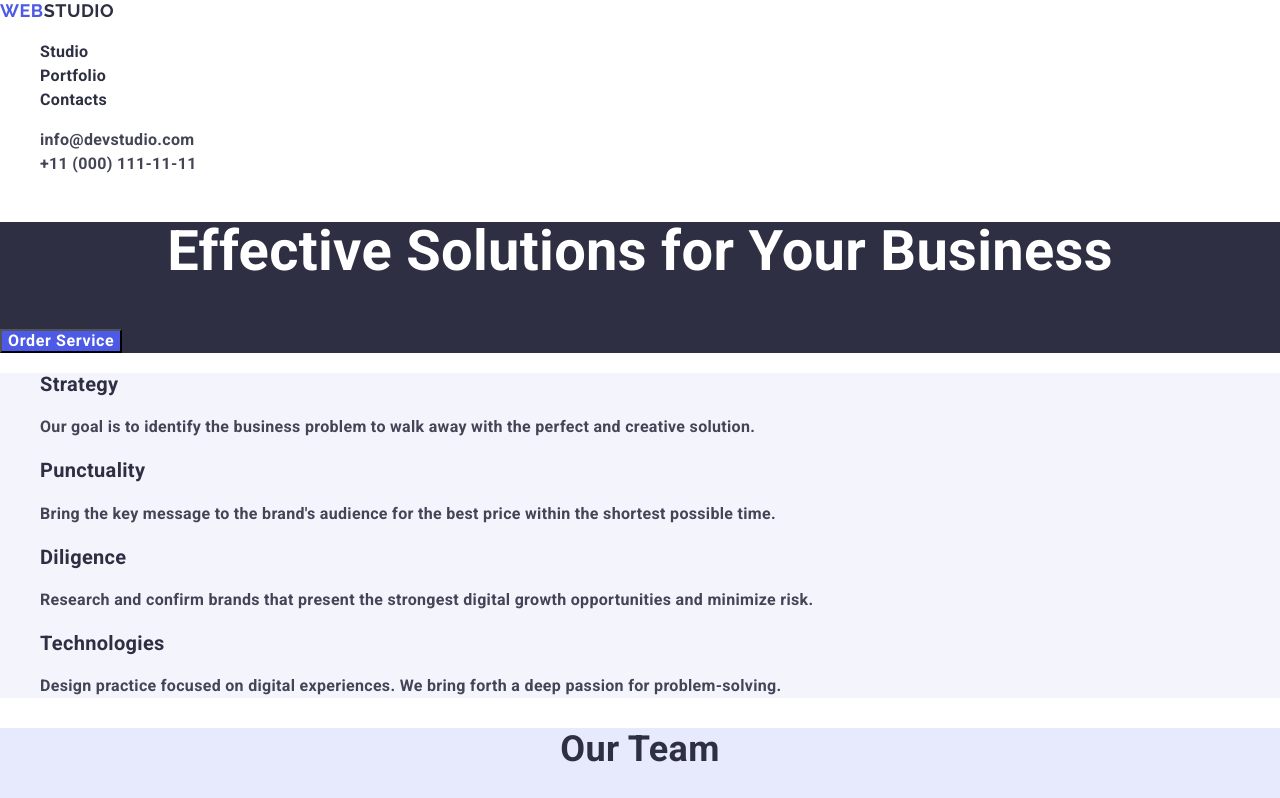
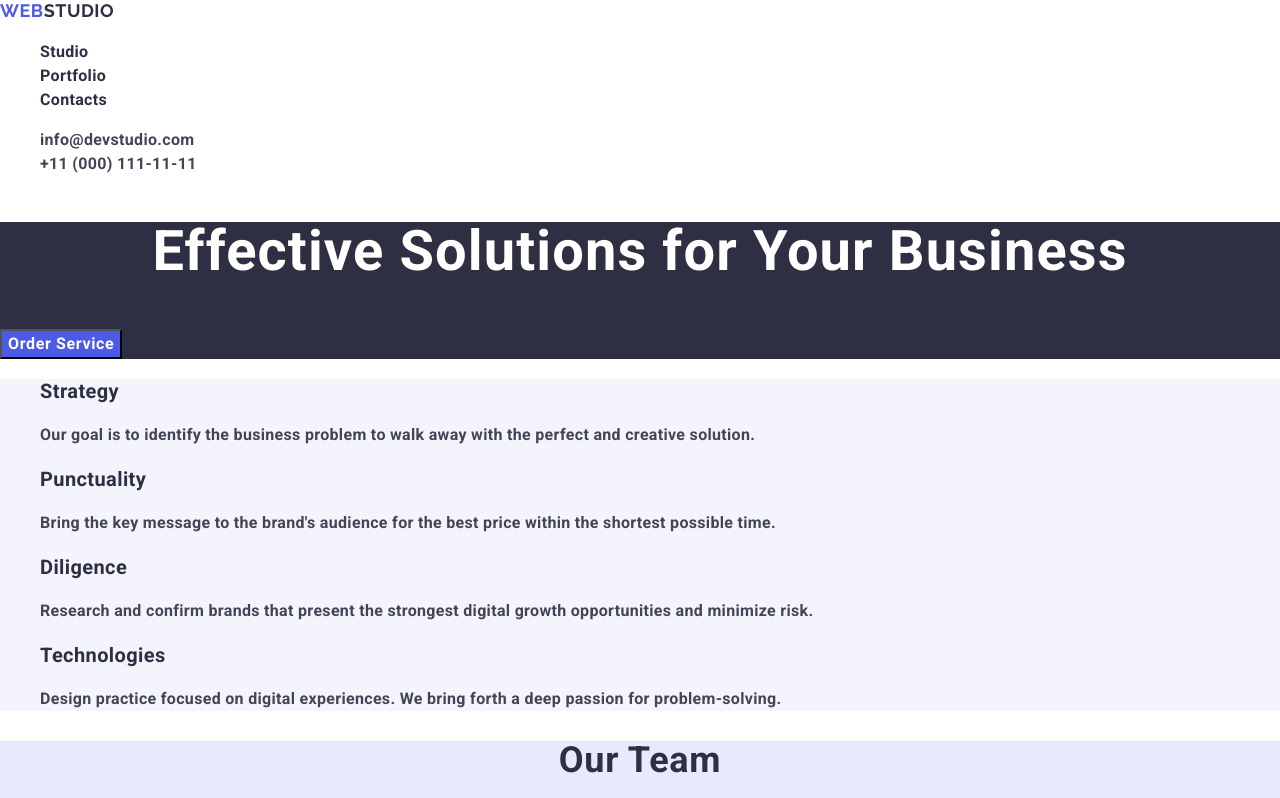
Before and after one commit to marusya2299/goit-markup-hw-02, a plain HTML site: page index.html in a window 1280 px wide. Shown: the top 798 px of the page. Drawn offline with nearby package versions, Linux system fonts and the light colour scheme.

Commit message:
Update style.css

```diff
--- a/css/style.css
+++ b/css/style.css
@@ -57,6 +57,7 @@ body{
     background-color: #4D5AE5;
     font-weight: 500;
     letter-spacing: 0.04em;
+    line-height: 1.5;
     cursor: pointer;
  }
 
@@ -71,6 +72,7 @@ body{
     font-size: 56px;
     font-weight: 700;
     line-height: 1.07;
+    letter-spacing: 0.02em;
     text-align: center;
 }
 
@@ -78,8 +80,10 @@ body{
 .section-title{
     font-size: 36px;
     font-weight: 500;
-    line-height: 1.2;
+    line-height: 1.11;
+    letter-spacing: 0.02em;
     text-align: center;
+    text-transform: capitalize;
     color: #2E2F42;
 }
 
@@ -87,7 +91,8 @@ body{
 .title{
     font-size: 20px;
     font-weight: 500;
-    line-height: 1.11;
+    line-height: 1.2;
+    letter-spacing: 0.02em;
     text-transform: capitalize;
     color: #2E2F42;
 }
```
